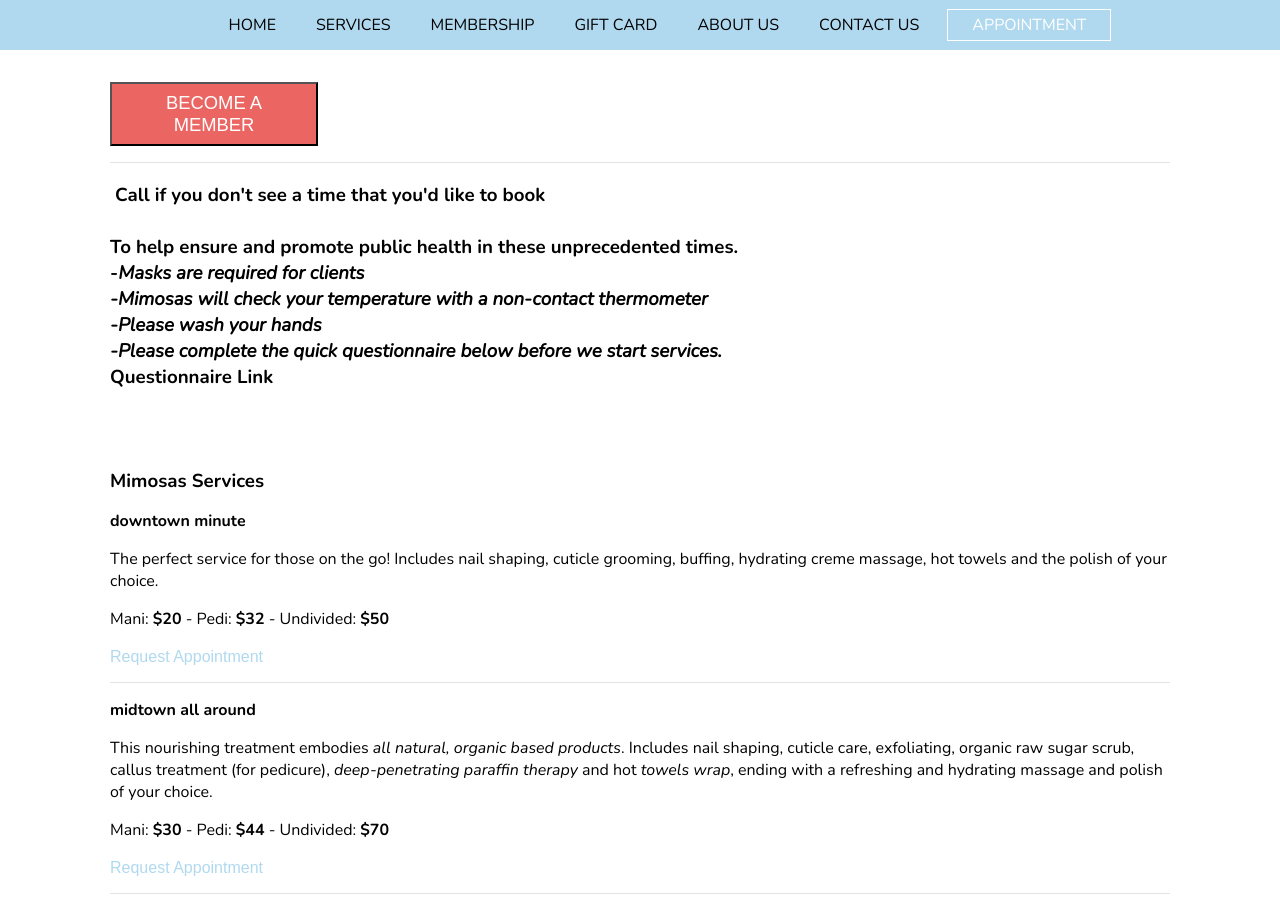
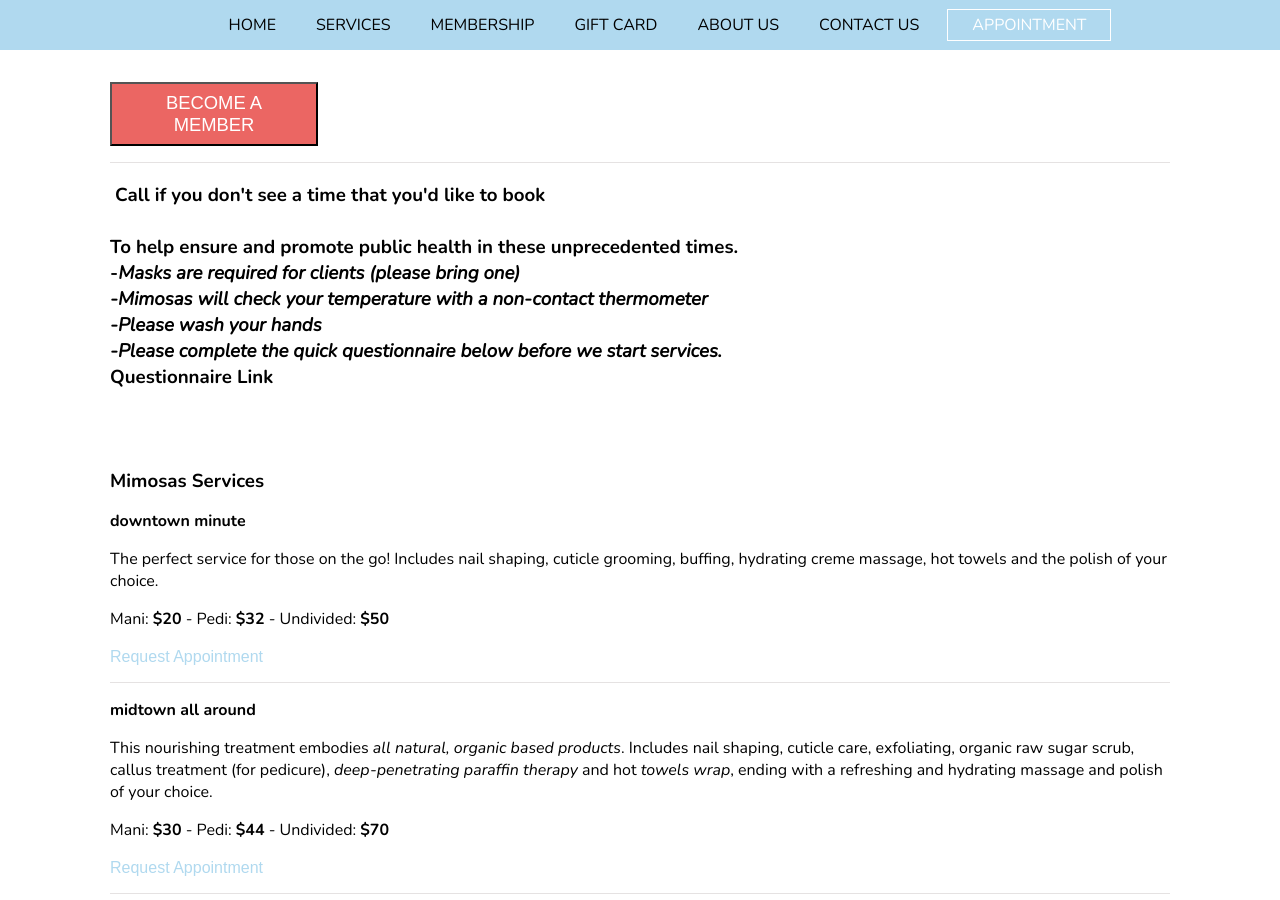
Before and after one commit to mimosasnailbar/mimosas, a Jekyll site: the page built from services.html, in a window 1280 px wide and 900 px high, scrolled down 1320 px. Built offline with Jekyll 4.4.1, drawn with Linux system fonts in a browser that asks for light colours; nearby versions of some CDN libraries.

Commit message:
Updated 'services.html' via CloudCannon

```diff
--- a/services.html
+++ b/services.html
@@ -45,7 +45,7 @@ layout: default
 		</div>
 	</div>
 	<h3 class="services__heading editable">
-		&nbsp;Call if you don't see a time that you'd like to book<br /><br />To help ensure and promote public health in these unprecedented times.<br />-<em><strong>Masks are required for clients<br />-Mimosas will check your temperature with a non-contact thermometer<br />-Please wash your hands</strong></em><i><br />-Please complete the quick questionnaire below before we start services.</i><br /><strong><a target="_blank" href="https://forms.gle/z69kN1xzHWczS4828">Questionnaire Link&nbsp;</a></strong><br /><br /><br /><br />Mimosas Services
+		&nbsp;Call if you don't see a time that you'd like to book<br /><br />To help ensure and promote public health in these unprecedented times.<br />-<em><strong>Masks are required for clients (please bring one)<br />-Mimosas will check your temperature with a non-contact thermometer<br />-Please wash your hands</strong></em><i><br />-Please complete the quick questionnaire below before we start services.</i><br /><strong><a target="_blank" href="https://forms.gle/z69kN1xzHWczS4828">Questionnaire Link&nbsp;</a></strong><br /><br /><br /><br />Mimosas Services
 	</h3>
 	<div class="service">
 		<p class="editable service__name">
```
